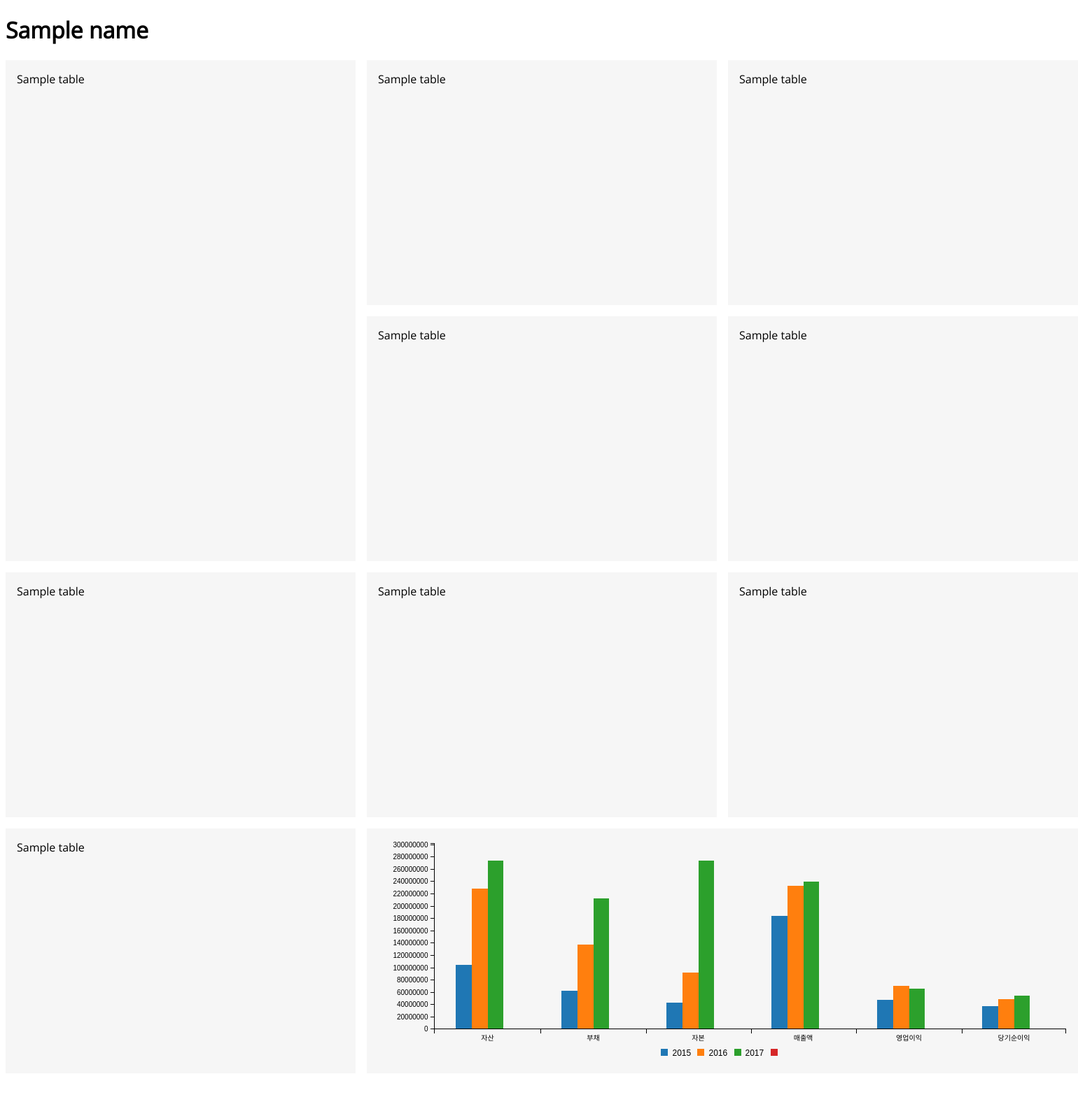
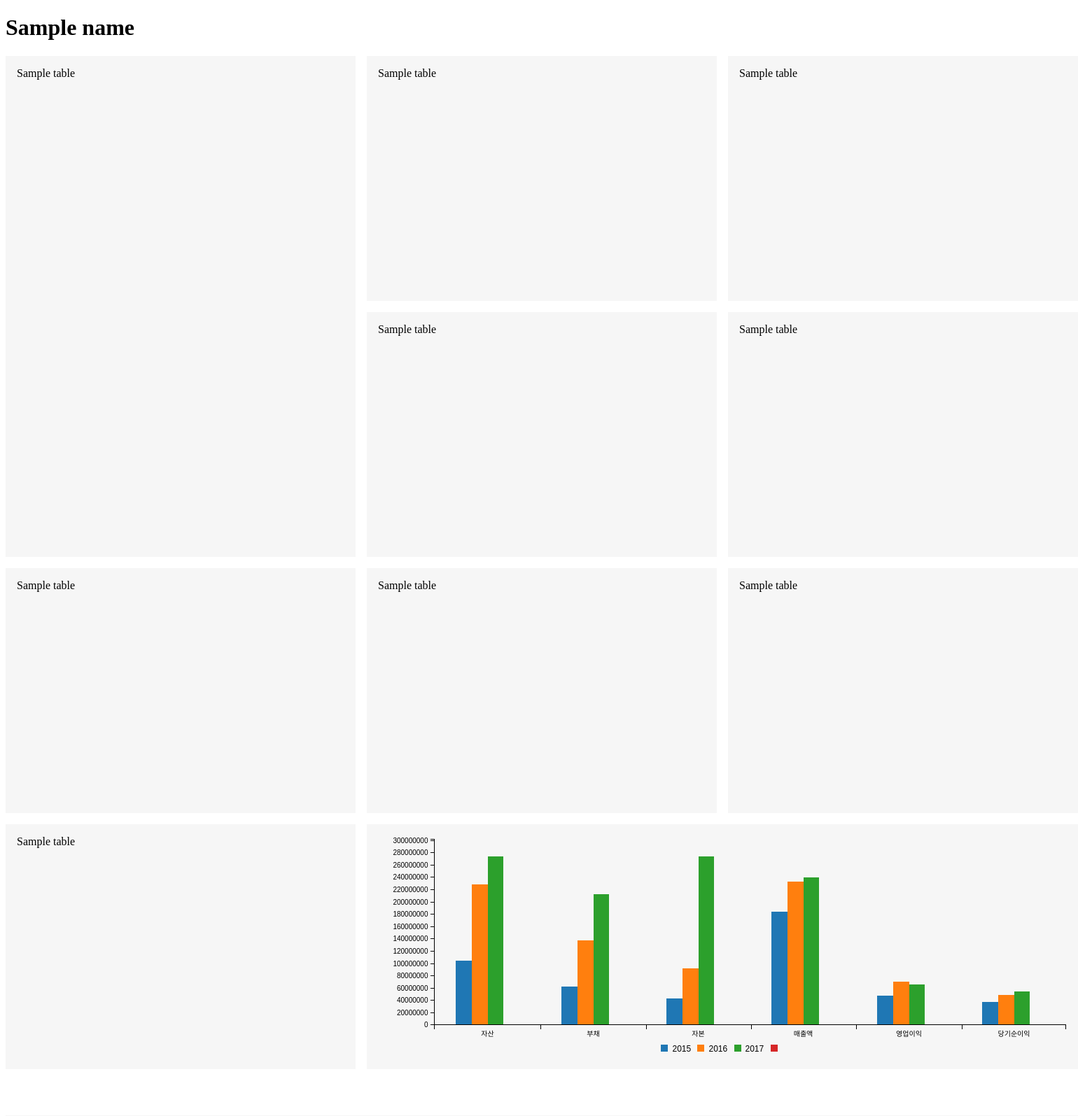
Before and after one commit to SOMJANG/FRANEE, a Flask app: template templates/hello.html in a window 1560 px wide. Shown: the top 1595 px of the page at 70% size. Run offline with Flask 2, Linux system fonts and the light colour scheme; the template is opened without the code that fills it: most values are stand-ins (such as "Sample title", 1, 10 or a date in 2020); some libraries are stand-ins or nearby versions.

Commit message:
change hello.html

```diff
--- a/templates/hello.html
+++ b/templates/hello.html
@@ -22,59 +22,39 @@
 
 			body{
 			  /*background: #f2f2f2;*/
-			  font-family: 'Open Sans', sans-serif;
+			  font-family: '나눔바른펜';
 
 			}
-<!--			table { -->
-<!--				border-collapse: collapse; -->
-<!--				/*text-align: left; */-->
-<!--				font-size: small;-->
-<!--				line-height: 1.5; -->
-<!--				margin : 10px 5px;-->
-<!--			}-->
 			table {
 				width: 100%;
+				border-collapse: collapse; # 표(table) 테두리, 셀(td) 테두리 사이의 간격을 없앰
+				/*text-align: left; */
+				font-size: small;
+				font-family: '나눔바른펜';
+				line-height: 1.5;
+				margin : 10px 5px;
 			}
-			# 항목의 제목 부분
-			table td {
-				width: 150px;
-				border: 1px solid #ccc;
-			}
-
-			# 내용 table
 			table th {
-				boder: 1px solid #ccc; # 회색
-				width: 150px;
-				font-weight: bold;
-				vertical-align: top;
-				background:#FFDEA9;
-			}
-
-
-<!--			table td { -->
-<!--				width: 100px;-->
-<!--				padding: 10px; -->
-<!--				vertical-align: top; -->
-<!--				border: 1px solid #ccc; -->
-<!--				text-align: right;-->
-<!--			}-->
-<!--			table th { -->
-<!--				width: 150px; # 열 1칸당 너비-->
-<!--				padding: 10px; -->
-<!--				font-weight: bold; -->
-<!--				vertical-align: top; -->
-<!--				border: 1px solid #ccc; -->
-<!--				background:#FFDEA9;-->
-<!--			}-->
-
-
-			table.test1 th {
-				width: 100px;
+				height: 70px;
 				padding: 10px;
 				font-weight: bold;
 				vertical-align: top;
-				border: 1px solid #ccc;
-				background:#FFDEA9;
+				border: 1px solid #ABABAB;
+				background:#D1B2FF;
+			}
+
+			table td {
+				padding: 10px;
+				vertical-align: top;
+				border: 1px solid #ABABAB;
+				text-align: right;
+			}
+
+			table.test1 th {
+				width: 150px;
+				padding: 10px;
+				font-weight: bold;
+				vertical-align: top;
 			}
 
 			table.test1 td{
@@ -82,11 +62,8 @@
 				height: 27px;
 				padding: 10px;
 				vertical-align: top;
-				border: 1px solid #ccc;
 				text-align: right;
 			}
-
-
 
 			.wrapper {
 				display: grid;
```
